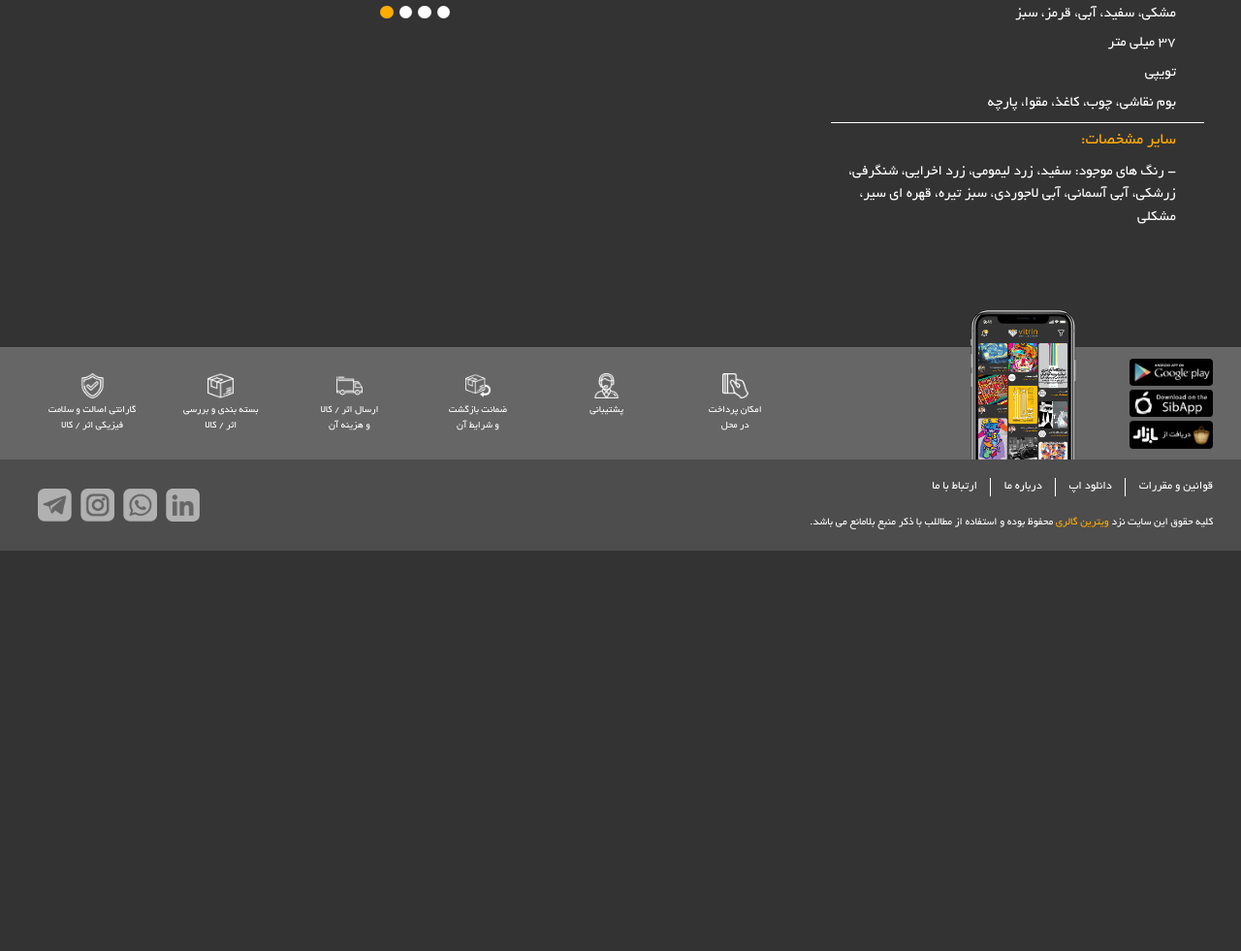
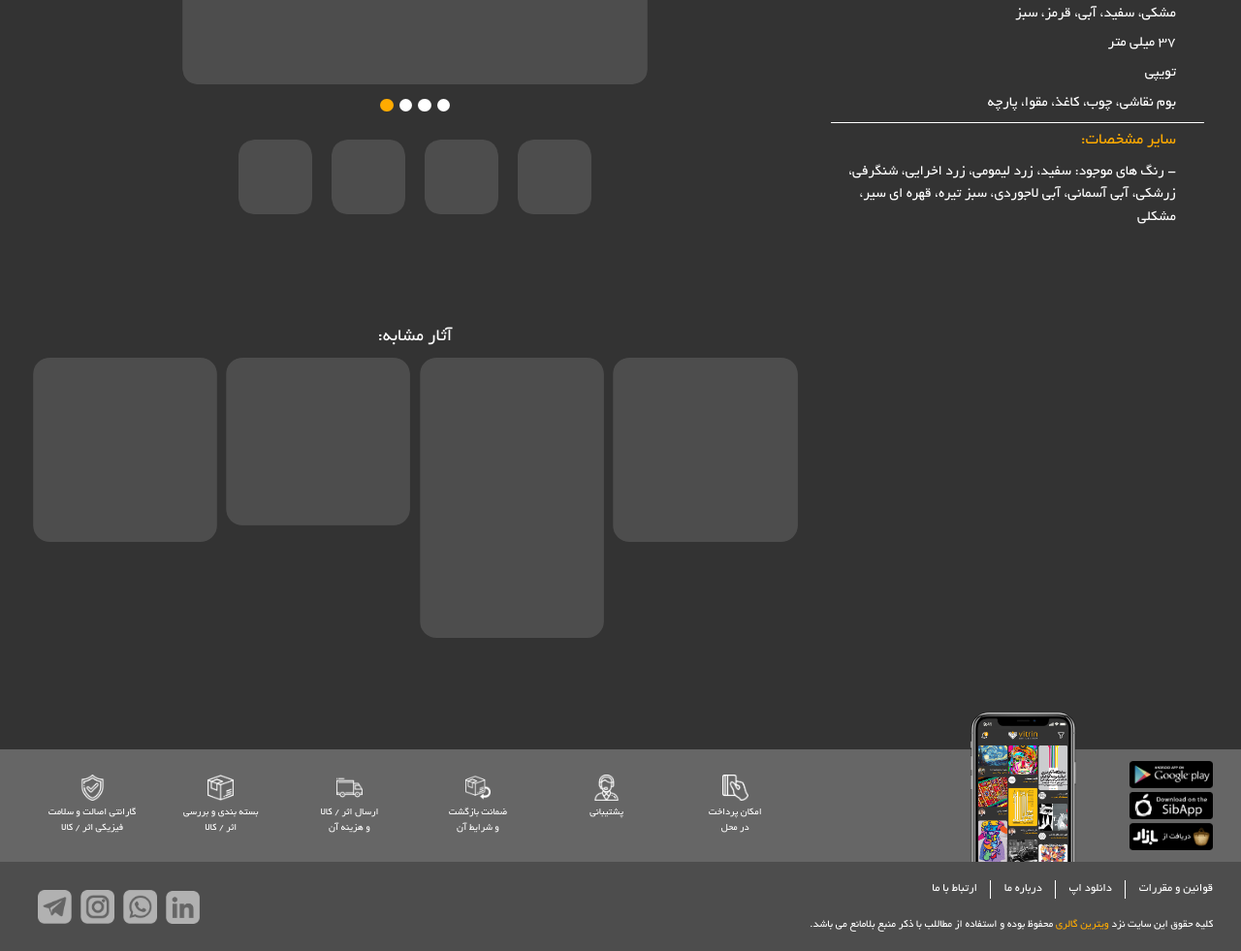
Before and after one commit to Behnam-sn/Vitrin, a plain HTML site: page product.html in a window 1280 px wide. Shown: the part 570-1551 px from the top of the page at 97% size. Before the commit the page ends 1138 px from the top, so only its background shows below. Drawn offline with nearby package versions, Linux system fonts and the light colour scheme.

Commit message:
update product

```diff
--- a/css/main.scss
+++ b/css/main.scss
@@ -357,9 +357,10 @@ main {
     .carousel-item img {
       width: 15rem;
       height: auto;
+      border-radius: 0.8rem;
 
       @include lg() {
-        width: 20rem;
+        width: 25rem;
       }
     }
 
@@ -378,6 +379,20 @@ main {
         background: $orange;
         transform: scale(1);
       }
+    }
+  }
+
+  #thumbnail {
+    img {
+      height: 4rem;
+      width: auto;
+      border-radius: 0.8rem;
+    }
+  }
+
+  #similar {
+    img {
+      border-radius: 0.9rem;
     }
   }
 
--- a/product.html
+++ b/product.html
@@ -100,9 +100,10 @@
   </div>
   <main class="container-fluid text-white px-lg-4 mt-lg-3 pb-5" id="product">
     <div class="row pr-lg-2">
+      <!-- slideshow -->
       <div class="col-lg-8 justify-content-center" id="carousel">
         <!-- carousel -->
-        <div id="csl" class="carousel slide" data-ride="carousel" data-interval="false">
+        <div id="csl" class="carousel slide mb-5" data-ride="carousel" data-interval="false">
 
           <!-- Indicators -->
           <ul class="carousel-indicators">
@@ -137,8 +138,15 @@
           </a>
 
         </div>
+        <!-- thumbnail -->
+        <div class="d-flex justify-content-center mb-5" id="thumbnail">
+          <img src="img/product-t@4x.png" alt="" class="mx-2">
+          <img src="img/product-t@4x.png" alt="" class="mx-2">
+          <img src="img/product-t@4x.png" alt="" class="mx-2">
+          <img src="img/product-t@4x.png" alt="" class="mx-2">
+        </div>
       </div>
-
+      <!-- content -->
       <div class="col-lg-4 text-right rtl">
         <div class="icon">
           <div class="d-flex">
@@ -157,8 +165,8 @@
           </div>
         </div>
         <div class="price py-4">
-          <div class="row align-items-center">
-            <div class="col-lg-8">
+          <div class="row align-items-center text-center text-lg-right">
+            <div class="col-lg-8 mb-3 mb-lg-0">
               <div class="text-orange">
                 قیمت (تومان): 55,000,000
               </div>
@@ -211,6 +219,24 @@
               </>
           </div>
 
+        </div>
+      </div>
+      <!-- similar -->
+      <div class="col-lg-8 mt-5 justify-content-center text-center" id="similar">
+        <h6>:آثار مشابه</h6>
+        <div class="d-flex">
+          <div class="px-1">
+            <img src="img/sim-1@4x.png" alt="" class="img-fluid">
+          </div>
+          <div class="px-1">
+            <img src="img/sim-2@4x.png" alt="" class="img-fluid">
+          </div>
+          <div class="px-1">
+            <img src="img/sim-3@4x.png" alt="" class="img-fluid">
+          </div>
+          <div class="px-1">
+            <img src="img/sim-4@4x.png" alt="" class="img-fluid">
+          </div>
         </div>
       </div>
     </div>
```
Also changed, not shown: css/main.css, 1 other file.
